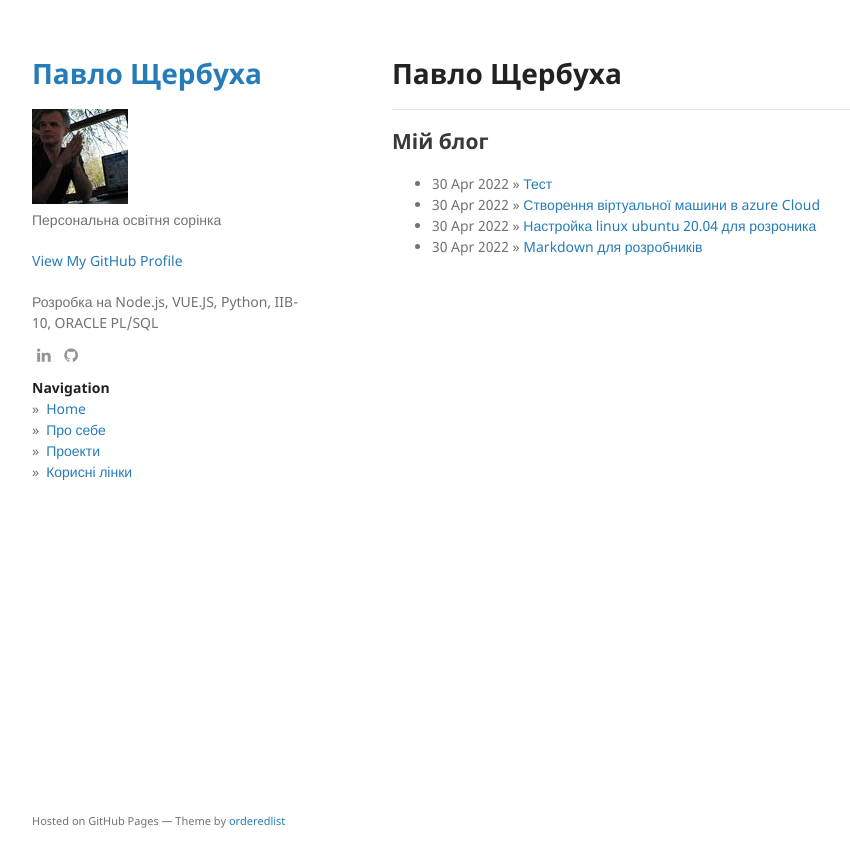
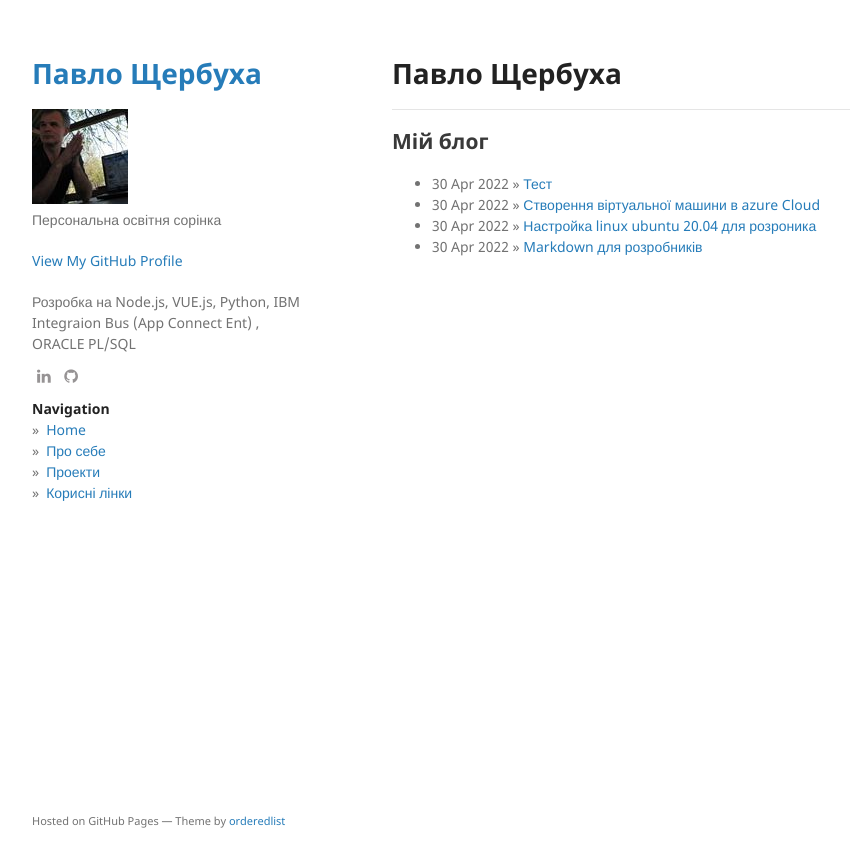
Before and after one commit to pavlo-shcherbukha/pavlo-shcherbukha.github.io, a Jekyll site: the page built from index.html, in a window 1280 px wide. Shown: the top 867 px of the page, without its empty margins (178-1028 px from the left). Built offline with Jekyll 4.4.1, drawn with Linux system fonts in a browser that asks for light colours.

Commit message:
Підточнив

```diff
--- a/_config.yml
+++ b/_config.yml
@@ -3,7 +3,7 @@ title: Павло Щербуха
 description: Персональна освітня сорінка
 author: Pavlo Shcherbukha
 github: https://github.com/pavlo-shcherbukha
-about: Розробка на Node.js, VUE.JS, Python, IIB-10, ORACLE PL/SQL
+about: Розробка на Node.js, VUE.js, Python, IBM Integraion Bus (App Connect Ent) , ORACLE PL/SQL
 logo: /assets/img/pasha.jpg
 
 social:
```
Also changed, not shown: indexx2.md (deleted, +0 -9 lines).
